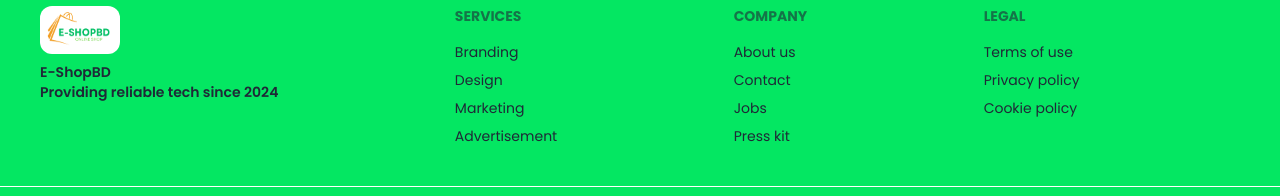
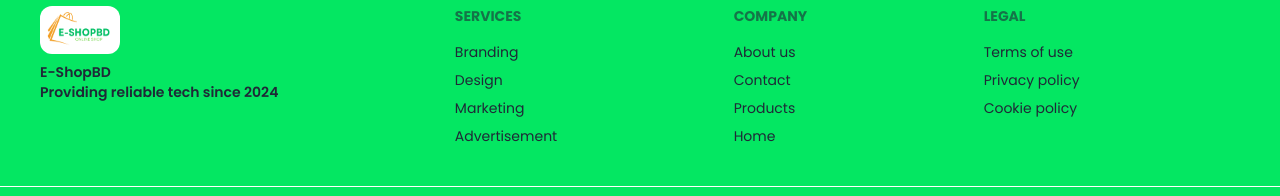
Before and after one commit to taskinahmadalfaruqe/kito-green-tea, a React (Vite) app: page /cart in a window 1280 px wide. Shown: the part 379-575 px from the top of the page. Built offline with nearby package versions, Linux system fonts and the light colour scheme; no server answers.

Commit message:
[moin/updatebanner]update banner and update footer with action

```diff
--- a/src/components/Banner/Banner.jsx
+++ b/src/components/Banner/Banner.jsx
@@ -35,31 +35,31 @@ const Banner = () => {
                     >
                         <SwiperSlide className="md:h-[100px]">
                             <div>
-                                <img src="https://i.ibb.co/t8vyGhV/1711907352305.png" alt="" />
+                                <img src="https://i.ibb.co/RhyVzS5/Add-a-little-bit-of-body-text.jpg" alt="" />
                             </div>
                         </SwiperSlide>
                         <SwiperSlide>
                             <div>
-                                <img src="https://i.ibb.co/MM0sQQR/1711907352362.png" alt="" />
+                                <img src="https://i.ibb.co/WBMGNLr/Run-your-company-with-ease.jpg" alt="" />
                             </div>
                         </SwiperSlide>
                         <SwiperSlide>
                             <div>
-                                <img src="https://i.ibb.co/Pm1Nw3w/1711907352258.png" alt="" />
+                                <img src="https://i.ibb.co/pnXDkCK/Beige-Gray-Aesthetic-Photo-Collage-Shop-New-Collection-Promotion-Banner.jpg" alt="" />
                             </div>
                         </SwiperSlide>
-                        {/* <SwiperSlide>
+                         <SwiperSlide>
                             <div>
-                                <img src="https://i.ibb.co/tQFtdzg/selective-focus-shot-two-cute-friendly-dogs-sitting-each-other-nature.jpg" alt="" />
+                                <img src="https://i.ibb.co/sqzfTqw/Beige-Black-Modern-Photo-Collage-Summer-New-Collection-Banner.jpg" alt="" />
                             </div>
                         </SwiperSlide>
                         <SwiperSlide>
                             <div>
-                                <img src="https://i.ibb.co/kKcnSYb/portrait-white-rabbit-playing-green-grass.jpg" alt="" />
+                                <img src="https://i.ibb.co/SRw4R2n/Simple-Modern-Photo-Collage-Autumn-Fashion-Sale-Banner.jpg" alt="" />
                             </div>
                         </SwiperSlide>
 
-                        <SwiperSlide>
+                        {/*<SwiperSlide>
                             <div>
                                 <img src="https://i.ibb.co/cDd0L25/2150782303-1.jpg" alt="" />
                             </div>
--- a/src/shared/Footer.jsx
+++ b/src/shared/Footer.jsx
@@ -1,3 +1,4 @@
+import { Link } from "react-router-dom";
 import logo from "../assets/eshopbdlogo.png";
 
 const Footer = () => {
@@ -23,10 +24,10 @@ const Footer = () => {
         </nav>
         <nav>
           <h6 className="footer-title">Company</h6>
-          <a className="link link-hover">About us</a>
-          <a className="link link-hover">Contact</a>
-          <a className="link link-hover">Jobs</a>
-          <a className="link link-hover">Press kit</a>
+          <Link to={"/about"}><a className="link link-hover">About us</a></Link>
+          <Link to={"/contact"}><a className="link link-hover">Contact</a></Link>
+          <Link to="/products"><a className="link link-hover">Products</a></Link>
+          <Link to={"/"}><a className="link link-hover">Home</a></Link>
         </nav>
         <nav>
           <h6 className="footer-title">Legal</h6>
```
